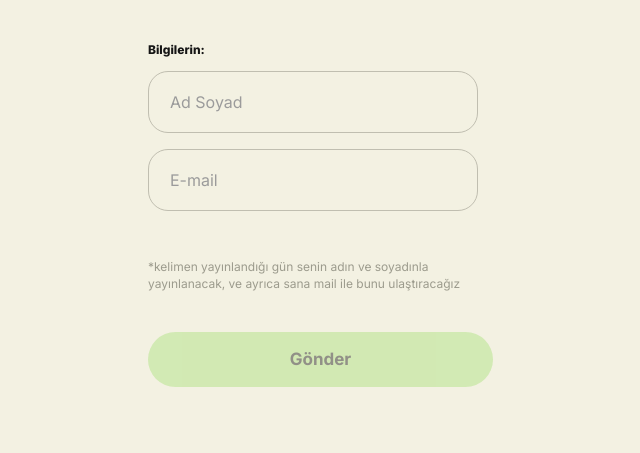
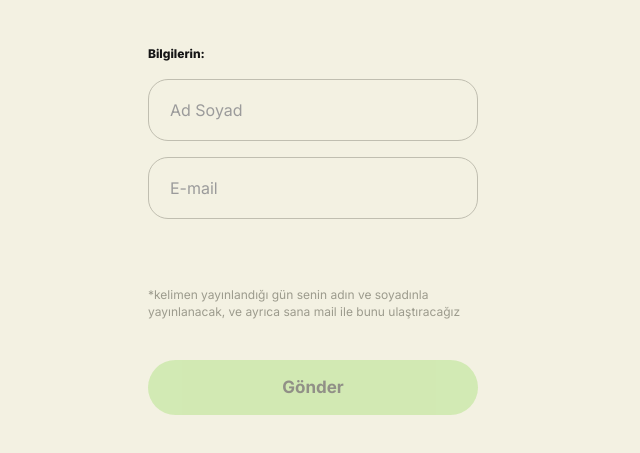
Before and after one commit to eocl06/wordle_figmamcp, a React (Vite) app: page / in a window 1280 px wide. Shown: the part 759-1212 px from the top of the page, without its empty margins (327-967 px from the left). Built offline with nearby package versions, Linux system fonts and the light colour scheme.

Commit message:
Fix: adjust spacing between sections, center submit button, move disclaimer closer to inputs

```diff
--- a/src/styles/WordSubmissionForm.css
+++ b/src/styles/WordSubmissionForm.css
@@ -711,6 +711,16 @@ body.success-mode {
   scroll-margin-top: 120px;
 }
 
+/* User Info Section */
+.user-info-section {
+  margin-bottom: 48px;
+  scroll-margin-top: 120px;
+  display: flex;
+  flex-direction: column;
+  align-items: center;
+  width: 100%;
+}
+
 .section-label {
   font-family: 'Inter', sans-serif;
   font-weight: 800;
@@ -718,7 +728,7 @@ body.success-mode {
   line-height: 1.4;
   color: var(--text-primary);
   text-transform: capitalize;
-  margin-bottom: 12px;
+  margin-bottom: 16px;
   width: 330px;
 }
 
@@ -849,7 +859,7 @@ body.success-mode {
 
 /* User Info Form */
 .user-info-form {
-  margin-bottom: 32px;
+  margin-bottom: 16px;
   scroll-margin-top: 120px;
   display: flex;
   flex-direction: column;
@@ -925,12 +935,14 @@ body.success-mode {
   line-height: 1.4;
   color: var(--text-tertiary);
   width: 332px;
+  margin-top: -12px;
   margin-bottom: 40px;
 }
 
 /* Submit Button */
 .submit-button {
   width: 345px;
+  max-width: 100%;
   padding: 9px 79px;
   background: var(--green-primary);
   border: none;
@@ -942,6 +954,8 @@ body.success-mode {
   cursor: pointer;
   transition: opacity 0.2s ease;
   line-height: 36.781px;
+  display: block;
+  margin: 0 auto;
 }
 
 .submit-button.disabled {
```
